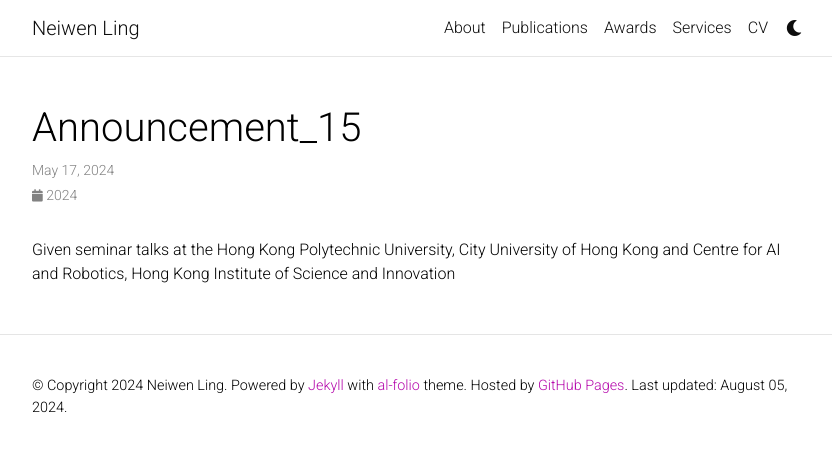
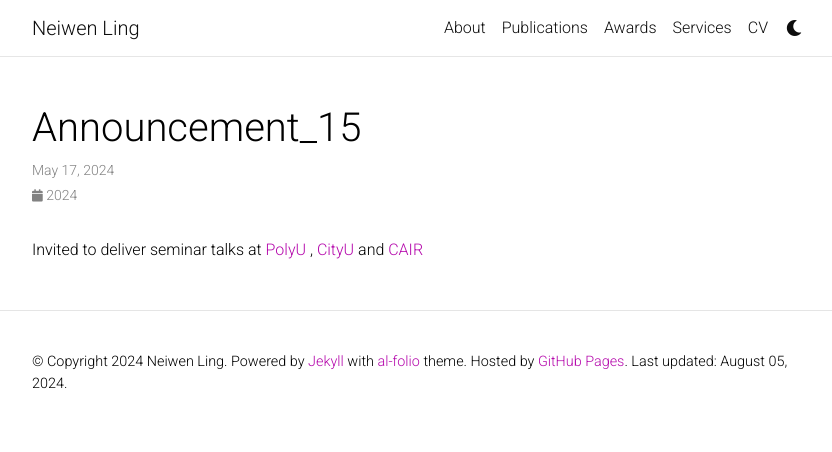
Before and after one commit to Neawhen/neiwen.github.io, a Jekyll site: the page built from _news/announcement_15.md, in a window 1280 px wide. Shown: the top 452 px of the page, without its empty margins (223-1055 px from the left). Built offline with Jekyll 4.4.1, drawn with Linux system fonts in a browser that asks for light colours; comment, search, counter and statistics services are not loaded; a style sheet for code colours, icons or effects is not loaded.

Commit message:
update pub

```diff
--- a/_news/announcement_15.md
+++ b/_news/announcement_15.md
@@ -4,4 +4,4 @@
 inline: true
 ---
 
-Given seminar talks at the Hong Kong Polytechnic University, City University of Hong Kong and Centre for AI and Robotics, Hong Kong Institute of Science and Innovation
+Invited to deliver seminar talks at <a href="https://www.polyu.edu.hk/comp/" target="_blank" rel="noopener noreferrer"> PolyU </a>, <a href="https://www.cs.cityu.edu.hk/" target="_blank" rel="noopener noreferrer"> CityU </a> and <a href="https://www.cair-cas.org.hk/" target="_blank" rel="noopener noreferrer"> CAIR </a>
```
